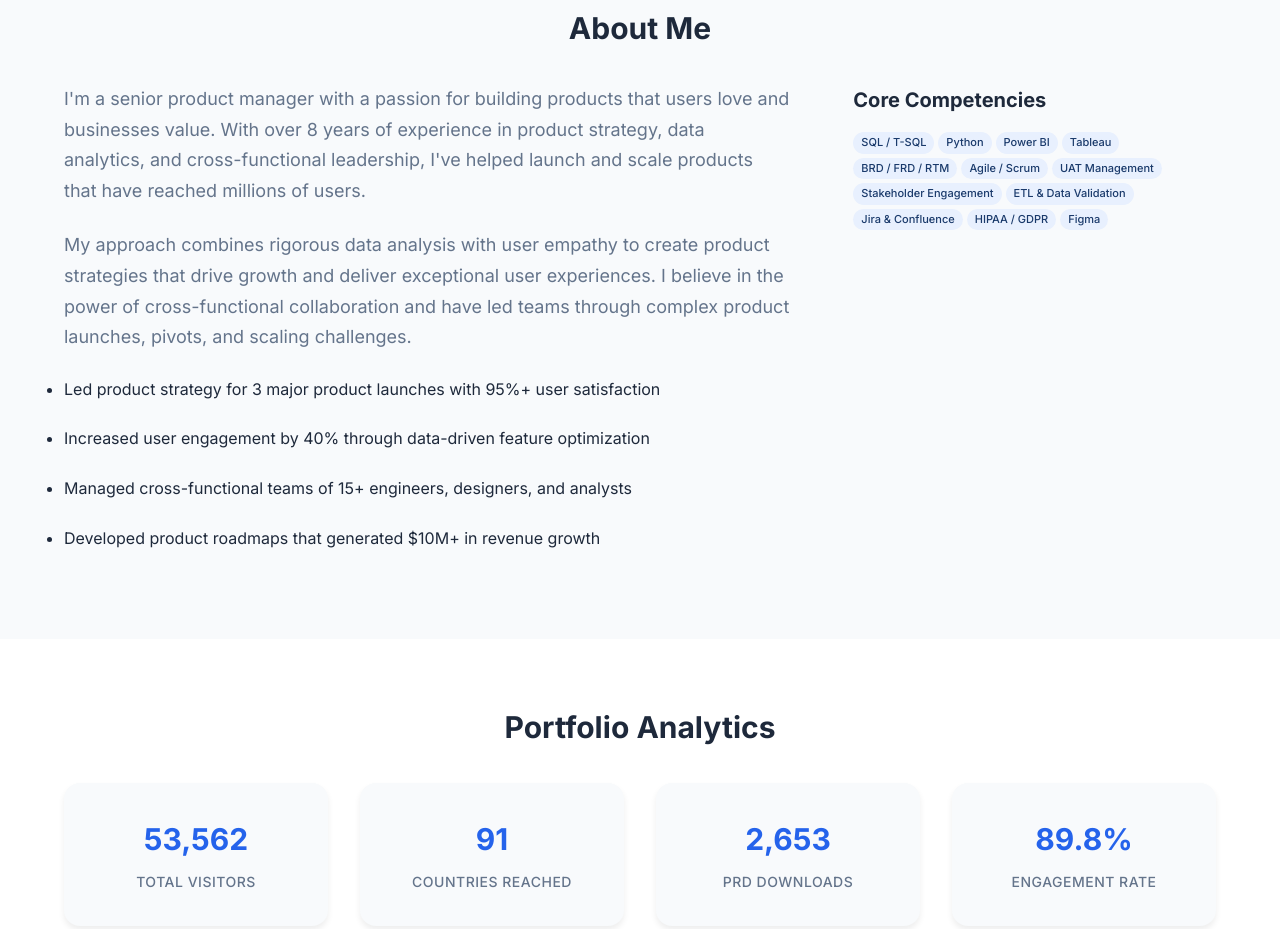
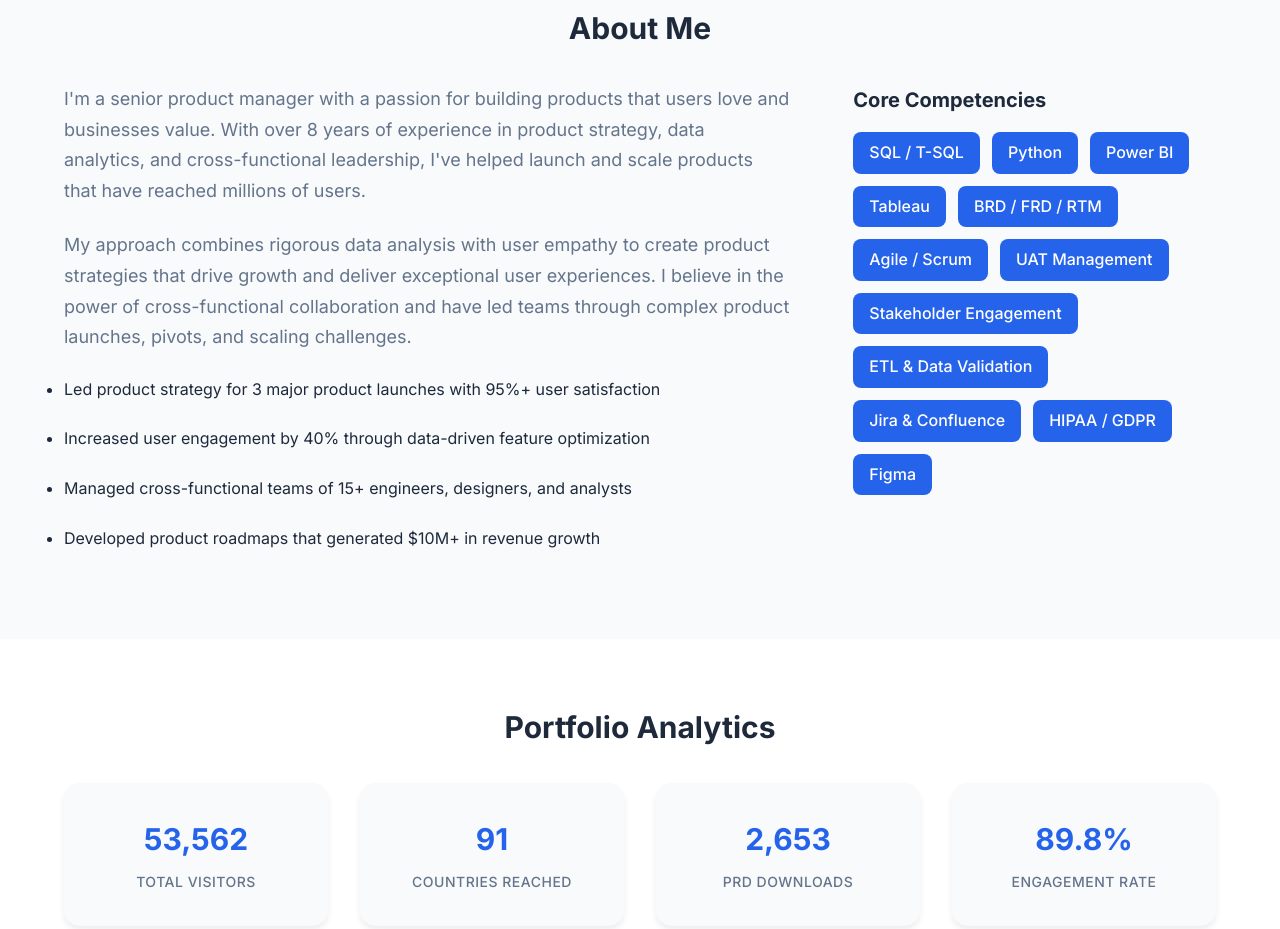
Before and after one commit to chaudharisp/piuwebsite, a plain HTML site: page index.html in a window 1280 px wide. Shown: the part 860-1789 px from the top of the page. Drawn offline with Linux system fonts and the light colour scheme.

Commit message:
Increase skill tag font size and fix blue color

```diff
--- a/css/style.css
+++ b/css/style.css
@@ -315,24 +315,9 @@ body {
 .skill-tag {
     background-color: var(--primary-color);
     color: white;
-    padding: var(--spacing-xs) var(--spacing-sm);
+    padding: var(--spacing-xs) var(--spacing-md);
     border-radius: var(--border-radius);
-    font-size: var(--font-size-sm);
-    font-weight: 500;
-}
-
-.skill-tags {
-    display: flex;
-    flex-wrap: wrap;
-    gap: 4px;
-}
-
-.skill-tag {
-    background-color: #e8f0fe;
-    color: #1a3a6b;
-    padding: 2px 8px;
-    border-radius: 20px;
-    font-size: 11px;
+    font-size: var(--font-size-base);
     font-weight: 500;
 }
 
```
